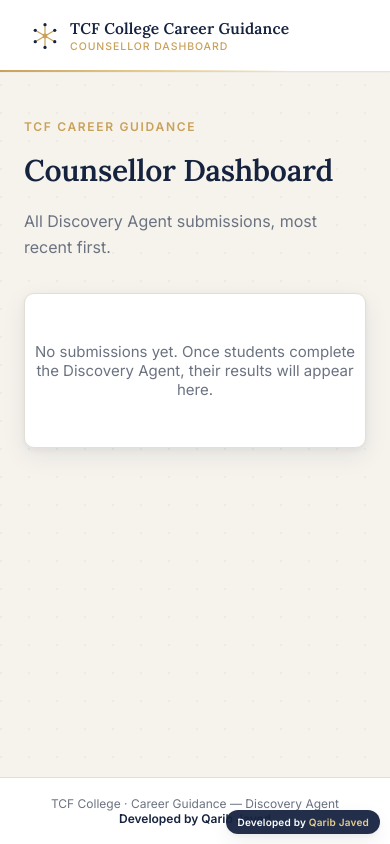
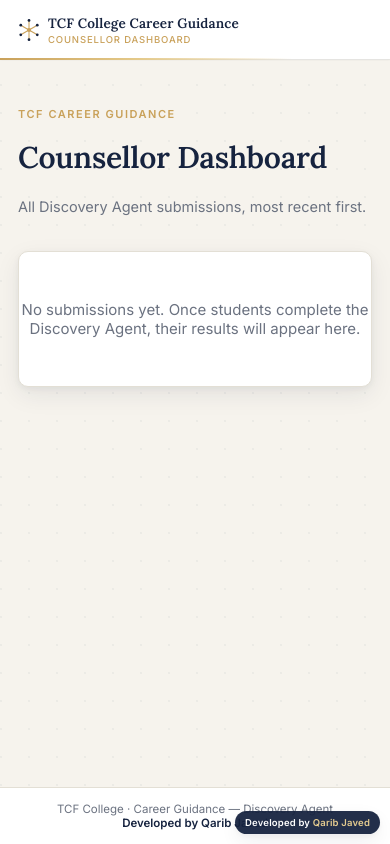
Before and after one commit to javedqarib332-art/CareerPilot-The-Citizens-Foundation-College, a Flask app: template templates/dashboard.html in a window 390 px wide. Run offline with Flask 3, Linux system fonts and the light colour scheme; the template is opened without the code that fills it, so the values that code supplies are empty.

Commit message:
Update style.css

```diff
--- a/static/css/style.css
+++ b/static/css/style.css
@@ -27,6 +27,7 @@ body {
   min-height: 100vh;
   display: flex;
   flex-direction: column;
+  overflow-x: hidden;
 }
 
 *:focus-visible {
@@ -197,6 +198,12 @@ h1 em {
   border-color: var(--gold);
   box-shadow: 0 0 0 3px rgba(201,161,90,0.18);
 }
+
+.name-row {
+  display: flex;
+  gap: 12px;
+}
+.name-row .name-input { flex: 1; }
 
 /* ---------- Buttons ---------- */
 
@@ -417,11 +424,29 @@ h1 em {
 }
 .resume-banner p { margin: 0 0 14px; font-size: 14px; color: var(--navy); font-weight: 500; }
 
+@media (max-width: 600px) {
+  .site-header { padding: 14px 18px; gap: 8px; }
+  .site-header .wordmark { font-size: 13.5px; }
+  .site-header .wordmark small { font-size: 9.5px; }
+  .site-header .brand-mark { width: 22px; height: 22px; }
+
+  .wrap { padding: 36px 18px 60px; }
+
+  .name-row { flex-direction: column; gap: 0; }
+
+  .btn-primary { width: 100%; }
+
+  .site-footer { padding: 14px 18px; font-size: 11.5px; }
+}
+
 @media (max-width: 480px) {
-  h1 { font-size: 29px; }
-  .q-card { padding: 30px 24px; }
+  h1 { font-size: 27px; }
+  .q-card { padding: 28px 20px; }
+  .q-text { font-size: 20px; }
   .scale { flex-wrap: wrap; }
   .scale button { flex: 1 1 30%; }
-  .hero-watermark { width: 220px; height: 220px; top: -20px; right: -40px; }
-  .corner-credit { font-size: 10px; padding: 6px 11px; bottom: 10px; right: 10px; }
+  .hero-watermark { width: 200px; height: 200px; top: -20px; right: -50px; }
+  .corner-credit { font-size: 9.5px; padding: 6px 10px; bottom: 10px; right: 10px; }
+  .lede { font-size: 14.5px; }
+  .eyebrow { font-size: 11px; }
 }
```
